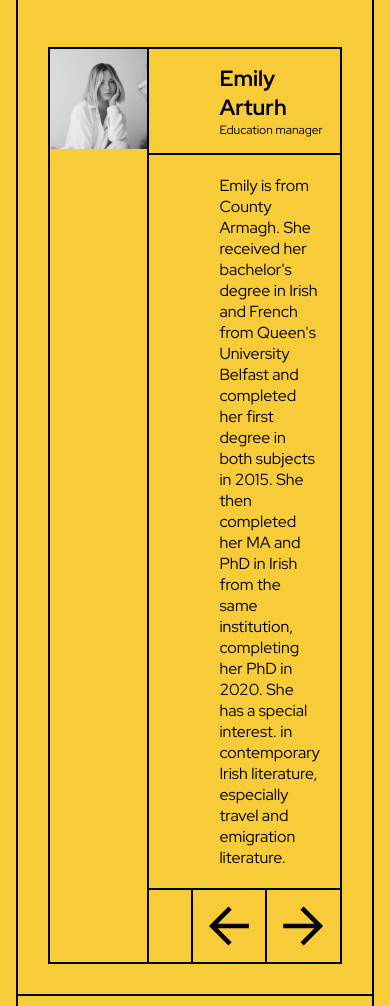
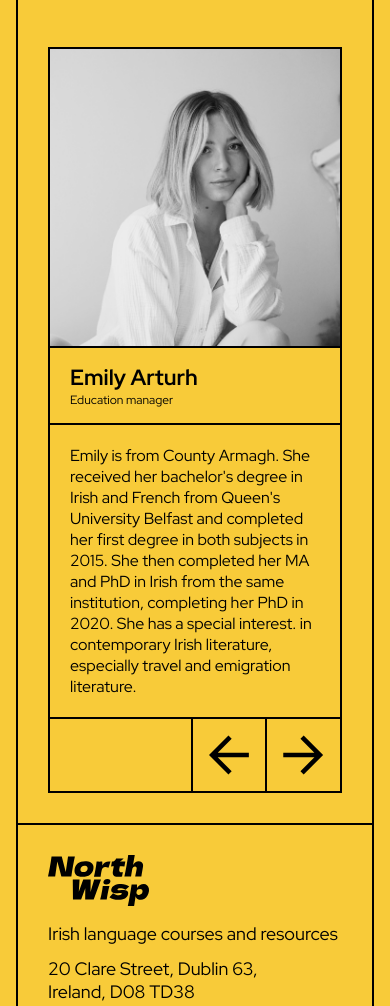
Before and after one commit to StepanKirichenko/north-wisp, a website built with Vite: page index.html in a window 390 px wide. Shown: the part 3034-4040 px from the top of the page. Built offline with nearby package versions, Linux system fonts and the light colour scheme; a web font is replaced by a local one.

Commit message:
Adjust responsive styles on team member info.

```diff
--- a/style.css
+++ b/style.css
@@ -332,6 +332,27 @@ body {
 }
 
 @media (max-width: 1200px) {
+  .team-member-info__description-container {
+    padding-left: 20px;
+  }
+
+  .team-member-info__name-section {
+    padding-left: 20px;
+  }
+}
+
+@media (max-width: 1000px) {
+  .team-member-info {
+    grid-template-columns: 1fr;
+  }
+
+  .team-member-info__details {
+    border: none;
+    border-top: 2px solid var(--color-text);
+  }
+}
+
+@media (max-width: 1200px) {
   .landing__hero {
     padding-top: 0;
     padding-bottom: 50px;
```
